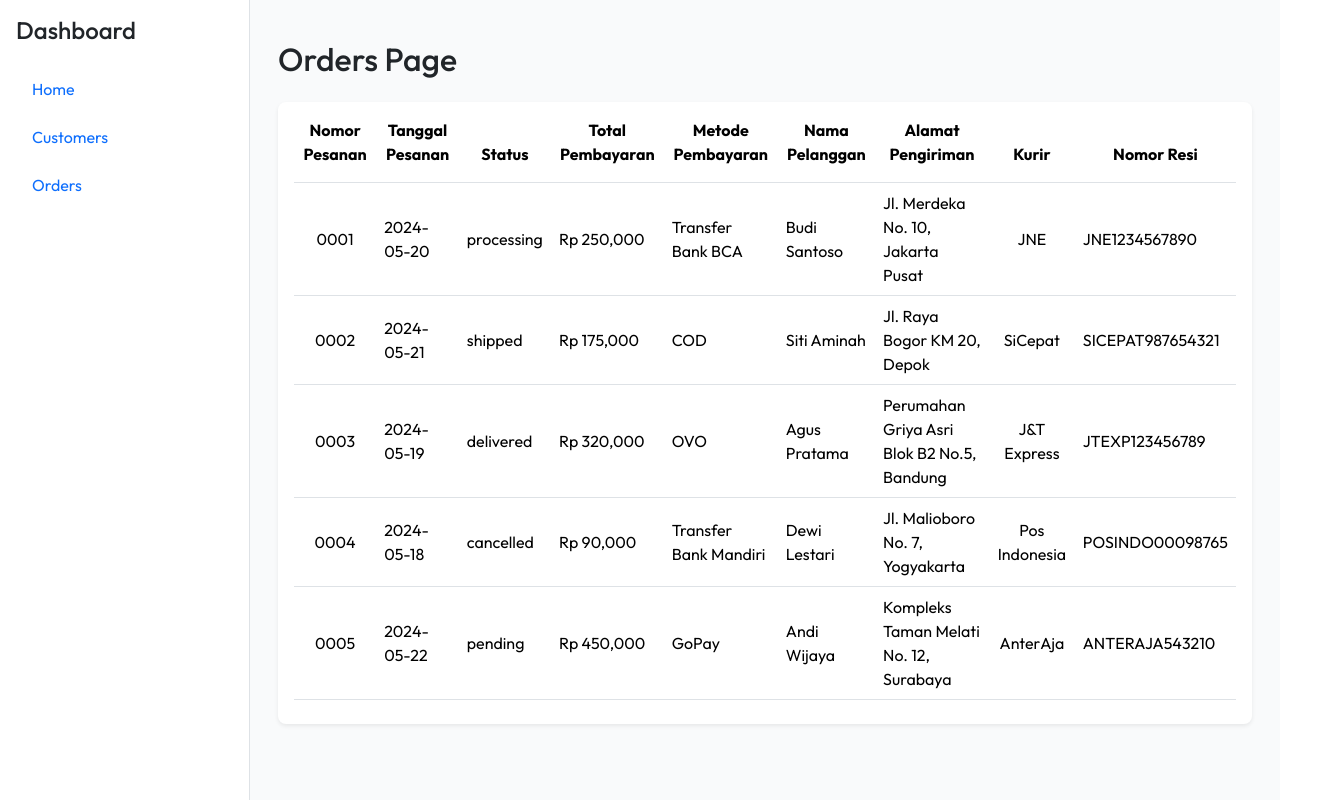
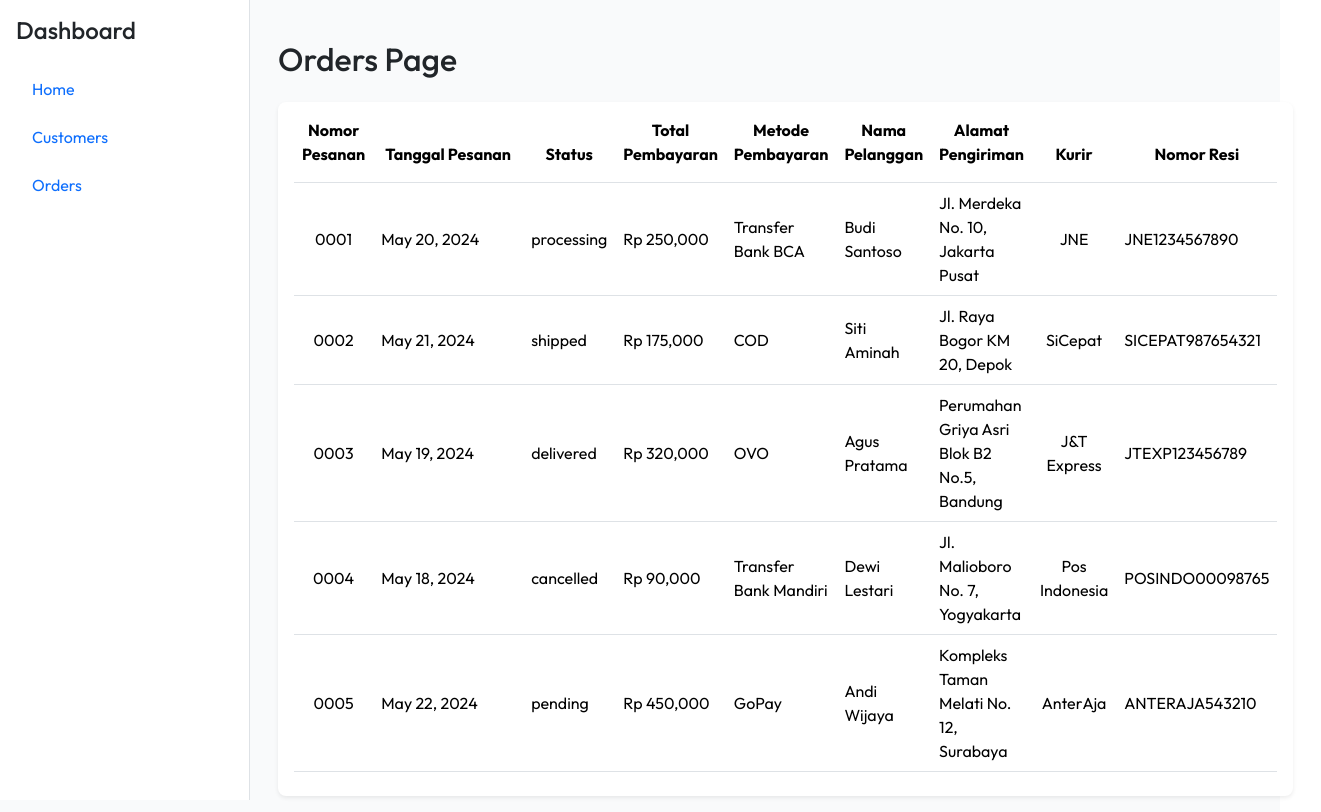
Before and after one commit to thoriqdharmawan/ocm, a React (Vite) app: page /orders in a window 1280 px wide. Shown: the whole page, 1321 px wide, since content can reach past the window. Built offline with nearby package versions, Linux system fonts and the light colour scheme.

Commit message:
add formatDate utility function and apply it to order date in Orders table

```diff
--- a/src/components/Table.tsx
+++ b/src/components/Table.tsx
@@ -1,4 +1,4 @@
-import { ReactNode } from "react";
+import { CSSProperties, ReactNode } from "react";
 import { cn } from "../utils/classname";
 
 export interface Column<T> {
@@ -6,6 +6,7 @@ export interface Column<T> {
   label: string;
   cell: ({ data }: { data: T }) => ReactNode | string | number;
   className?: string;
+  style?: CSSProperties;
 }
 
 interface TableProps<T> {
@@ -21,7 +22,7 @@ const Table = <T,>({ columns, data, loading }: TableProps<T>) => {
         <thead>
           <tr>
             {columns?.map((column) => (
-              <th key={column.id} className={cn("py-3 text-center", column.className)} scope="col">
+              <th key={column.id} className={cn("py-3 text-center", column.className)} style={column.style} scope="col">
                 {column.label}
               </th>
             ))}
--- a/src/pages/Orders.tsx
+++ b/src/pages/Orders.tsx
@@ -1,6 +1,7 @@
 import Table, { Column } from "../components/Table";
 import { ordersData } from "../datas/orders";
 import { OrdersType } from "../models/orders";
+import { formatDate } from "../utils/global";
 
 const columns: Column<OrdersType>[] = [
   {
@@ -12,7 +13,8 @@ const columns: Column<OrdersType>[] = [
   {
     id: "orderDate",
     label: "Tanggal Pesanan",
-    cell: ({ data }) => data.orderDate,
+    cell: ({ data }) => formatDate(data.orderDate),
+    style: { minWidth: "150px" },
   },
   {
     id: "status",
--- /dev/null
+++ b/src/utils/global.ts
@@ -0,0 +1,13 @@
+const defaultDateOptions: Intl.DateTimeFormatOptions = {
+  year: "numeric",
+  month: "short",
+  day: "2-digit",
+};
+
+export function formatDate(
+  date: string | Date,
+  options: Intl.DateTimeFormatOptions = defaultDateOptions
+): string {
+  const dateObj = typeof date === "string" ? new Date(date) : date;
+  return new Intl.DateTimeFormat("en-US", options).format(dateObj);
+}
```
